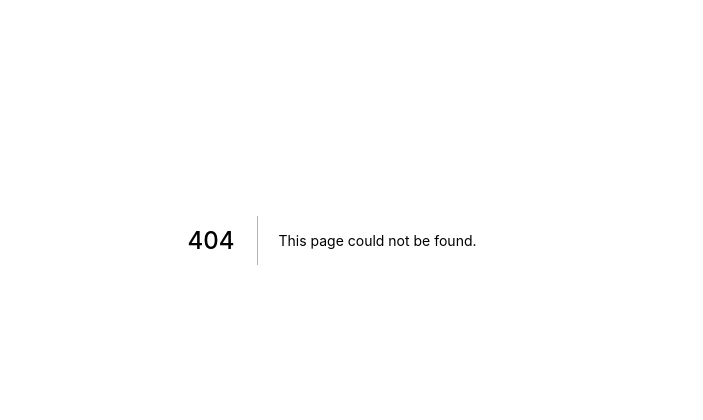
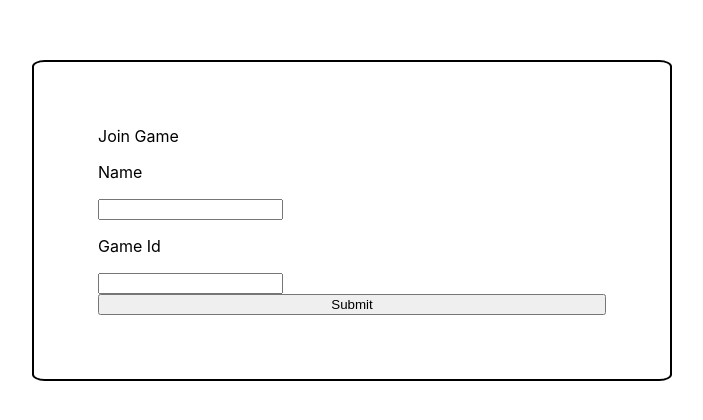
Before and after one commit to durgaprasadd/chess-ui, a Next.js app: page /join in a window 1280 px wide. Before the commit this address had no page. Shown: the part 160-580 px from the top of the page, without its empty margins (308-1011 px from the left). Built offline with nearby package versions, Linux system fonts and the light colour scheme.

Commit message:
Add hostgame and join game pages

```diff
--- a/package.json
+++ b/package.json
@@ -12,6 +12,7 @@
     "cookies": "^0.8.0",
     "next": "10.0.8",
     "react": "17.0.1",
-    "react-dom": "17.0.1"
+    "react-dom": "17.0.1",
+    "websocket": "^1.0.33"
   }
 }
--- a/pages/_app.js
+++ b/pages/_app.js
@@ -1,7 +1,13 @@
 import '../styles/globals.css'
+import React from "react";
+import {AppWrapper} from "./context";
 
-function MyApp({ Component, pageProps }) {
-  return <Component {...pageProps} />
+function MyApp({Component, pageProps}) {
+    return (
+        <AppWrapper>
+            <Component {...pageProps} />
+        </AppWrapper>
+    )
 }
 
 export default MyApp
--- /dev/null
+++ b/pages/context.js
@@ -0,0 +1,32 @@
+import React, {Component, createContext, useContext, useState} from 'react';
+
+export const AppContext = createContext();
+
+export class AppWrapper extends Component {
+
+    constructor(props) {
+        super(props);
+        this.state = {}
+        this.setState = this.setState.bind(this)
+    }
+
+    componentDidMount() {
+        this.setState(JSON.parse(window.localStorage.getItem("data") || "{}"))
+    }
+
+    render() {
+        const updateData = function (x) {
+            window.localStorage.setItem("data", JSON.stringify(x))
+            this.setState(x)
+        }
+        return (
+            <AppContext.Provider value={{data: this.state, updateData: updateData.bind(this)}}>
+                {this.props.children}
+            </AppContext.Provider>
+        );
+    }
+}
+
+export function useAppContext() {
+    return useContext(AppContext);
+}
--- /dev/null
+++ b/pages/join.js
@@ -0,0 +1,87 @@
+import React, {Component} from "react";
+import styles from '../styles/Home.module.css'
+import {withRouter} from "next/router";
+import {AppContext} from "./context";
+
+class Join extends Component {
+    constructor(props) {
+        super(props);
+        this.state = {
+            name: "",
+            gameId: "",
+            isNameValid: true,
+            isGameIdValid: true
+        }
+    }
+
+    static contextType = AppContext
+
+    isTextValid(text) {
+        return text !== ""
+    }
+
+    handleName(e) {
+        const name = e.target.value.trim()
+        this.setState({name, isNameValid: this.isTextValid(name)})
+    }
+
+    handleGameId(e) {
+        const gameId = e.target.value.trim()
+        this.setState({gameId, isGameIdValid: this.isTextValid(gameId)})
+    }
+
+    async submit(e) {
+        const {name, gameId} = this.state
+        if (!this.isTextValid(name) || !this.isTextValid(gameId)) {
+            this.setState({isNameValid: this.isTextValid(name), isGameIdValid: this.isTextValid(gameId)})
+            return
+        }
+
+        const body = {
+            name,
+            gameId,
+            color: "black",
+        }
+
+        const {isValid} = await fetch("http://localhost:8000/join", {
+            method: 'POST',
+            headers: {
+                'Accept': 'application/json',
+                'Content-Type': 'application/json'
+            },
+            body: JSON.stringify(body)
+        }).then(res => res.json())
+
+        if (!isValid) {
+            this.setState({isGameIdValid: false})
+            return
+        }
+
+        this.context.updateData({...body, gameId, color:"black", host: false, join: true})
+
+        await this.props.router.push({
+            pathname: '/multiPlay'
+        })
+    }
+
+    render() {
+        const {name, gameId, isNameValid, isGameIdValid} = this.state
+        return <div className={styles.host}>
+            <div> Join Game</div>
+            <div>
+                <p>Name</p>
+                <input onChange={this.handleName.bind(this)} value={name}/>
+                {!isNameValid && <p className={styles.error}>Name is not valid</p>}
+            </div>
+            <div>
+                <p>Game Id</p>
+                <input onChange={this.handleGameId.bind(this)} value={gameId}/>
+                {!isGameIdValid && <p className={styles.error}>Game id is not valid</p>}
+            </div>
+            <button onClick={this.submit.bind(this)}>Submit</button>
+        </div>
+    }
+}
+
+
+export default withRouter(Join)
--- a/styles/Home.module.css
+++ b/styles/Home.module.css
@@ -207,3 +207,24 @@
   align-items: center;
   font-size: x-large;
 }
+
+.host {
+  display: flex;
+  flex-direction: column;
+  border: 2px solid black;
+  margin: 20px;
+  border-radius: 2%;
+  justify-content: left;
+  align-items: normal;
+  padding: 5%;
+  width: 50%;
+  position: absolute;
+  top: 25%;
+  left: 25%;
+}
+
+.error {
+  color: red;
+  text-align: left;
+  margin: 0px;
+}
```
Also changed, not shown: pages/host.js (+66 -24 lines), pages/multiPlay.js (added, +69 -0 lines), 1 other file (tests, documents, lock files or other folders).
